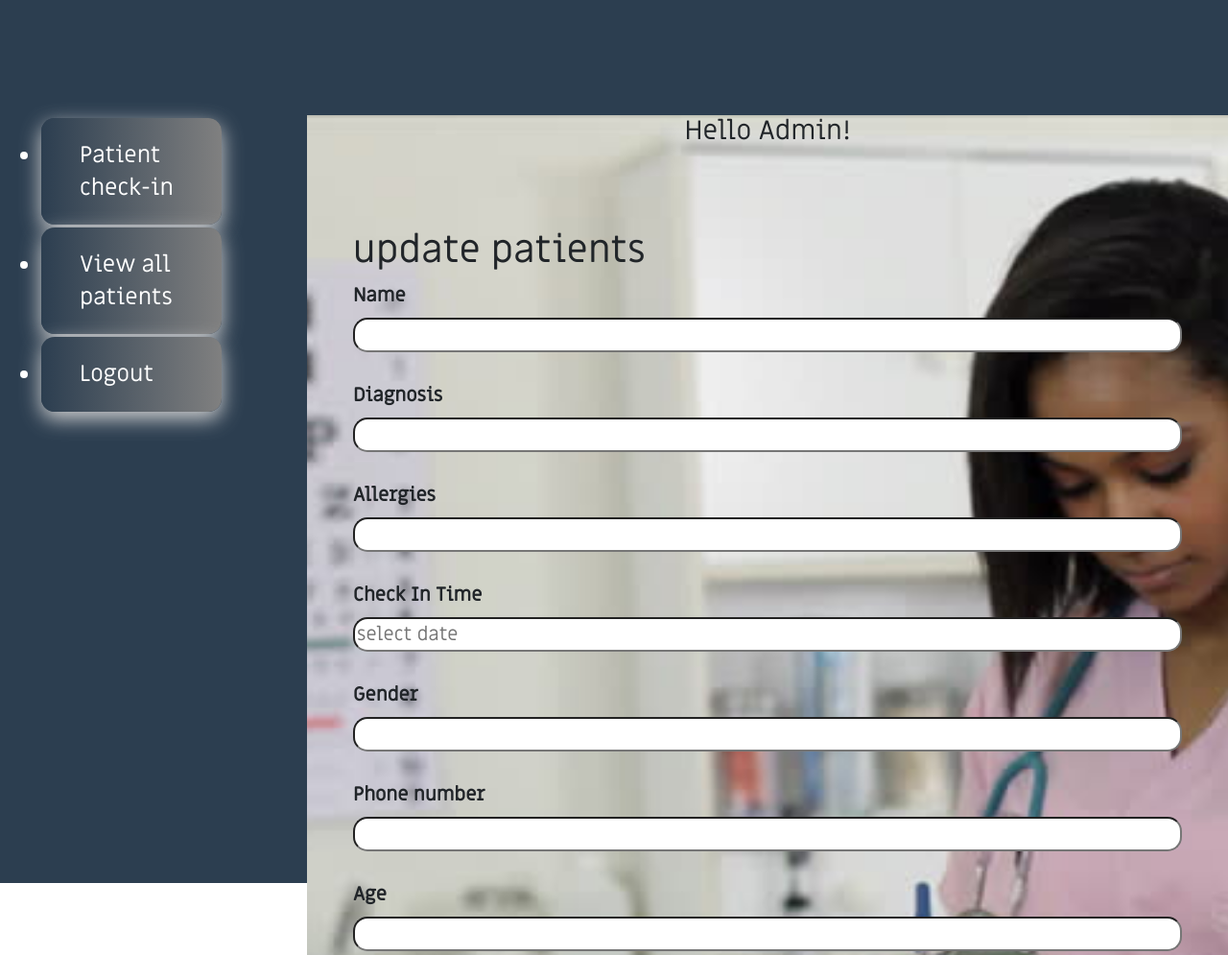
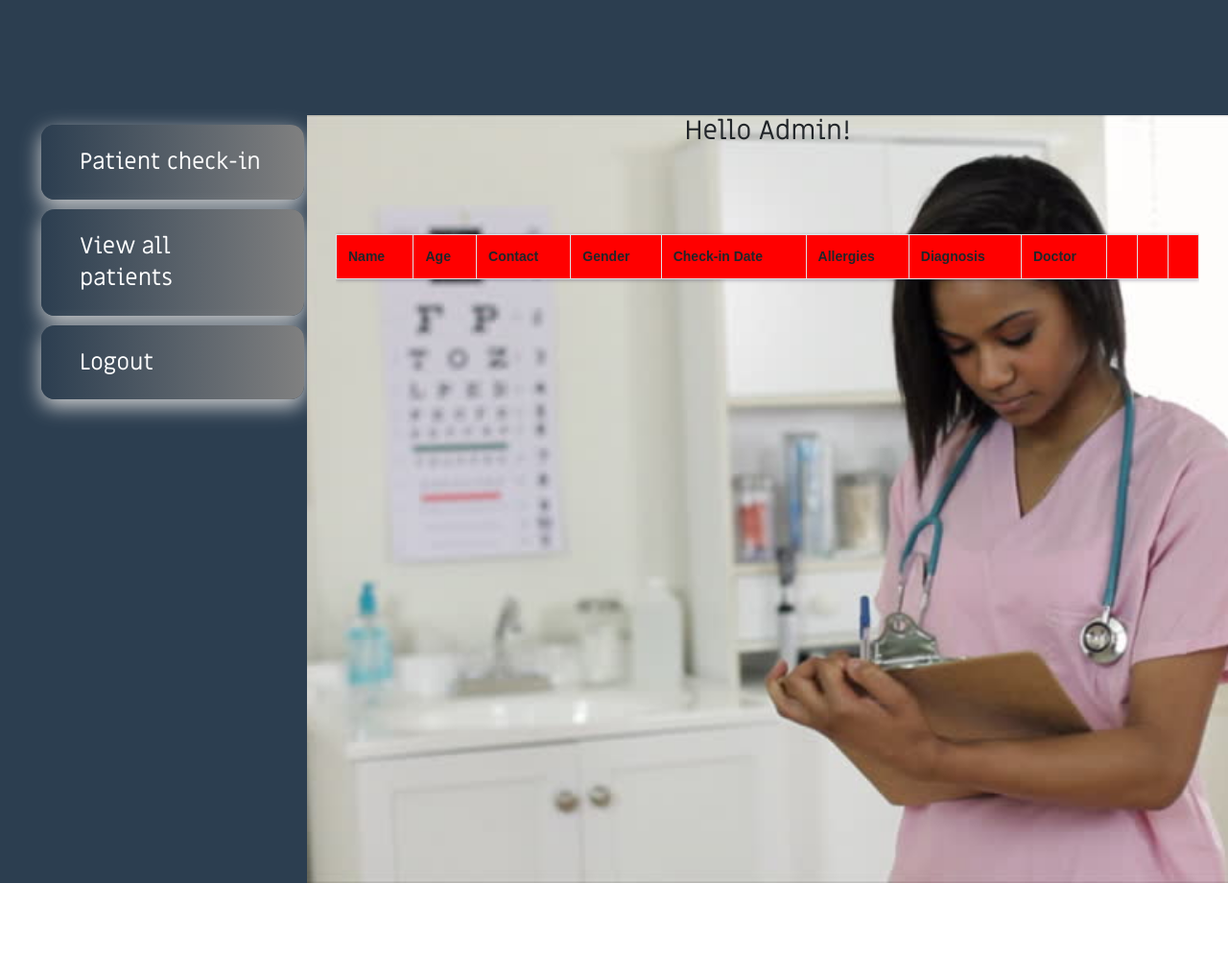
Before and after one commit to cchigo/hospital-management, a website: page index.html in a window 1280 px wide. Shown: the top 995 px of the page at 96% size. After the commit the page ends 925 px from the top, so only its background shows below. Drawn offline with nearby package versions, Linux system fonts and the light colour scheme; no server answers.

Commit message:
update css style

```diff
--- a/style.css
+++ b/style.css
@@ -65,8 +65,7 @@ position: relative;
 
 }
 ul li {
-    margin: 3px;
-    width: 67%;
+    margin: 10px 3px;
     border-radius: 14px;
     padding: 22px 40px;
     font-family: MiriamLibre;
@@ -77,6 +76,7 @@ ul li {
     box-shadow: 0 7px 21px #d2d2d2;
     border: none;
     font-size: 24px;
+    list-style: none;
 
 }
 ul li:hover{
@@ -166,7 +166,7 @@ th{
 }
 .editform{
     background: transparent;
-    display: block;
+    display: none;
      padding: 33px;
 
 
@@ -179,7 +179,7 @@ th{
 }
 .add-new-box{
     width: 69%;
-    /* border: 23px; */
+
     padding: 17px;
     margin: 0 auto;
 }
@@ -201,18 +201,7 @@ button{
     /* box-shadow: 0 7px 21px #d2d2d2; */
     border: none;
     font-size: 30px;
-    /* margin: 10px;
-    width:50%;
-    border-radius: 12px;
-    padding: 14px 40px;
-    font-family: MiriamLibre;
-    background: linear-gradient(to right,#2c3e50, grey);
-    line-height: 1.4em;
-    color: white;
-    outline: none;
-    box-shadow: 0 7px 21px #d2d2d2;
-    border: none;
-    font-size: 30px; */
+
 }
 /* date picker */
 
```
